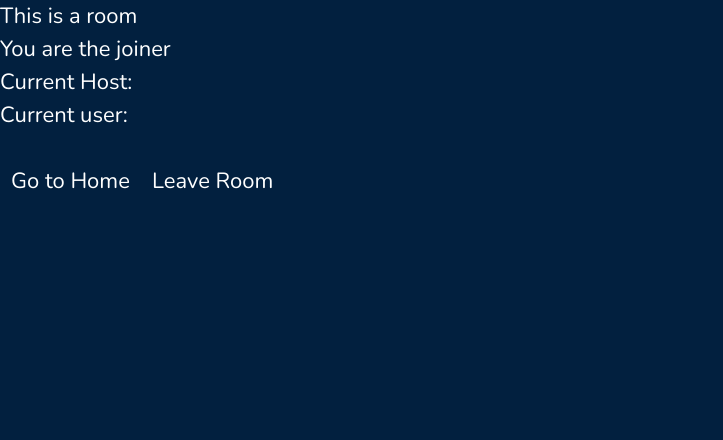
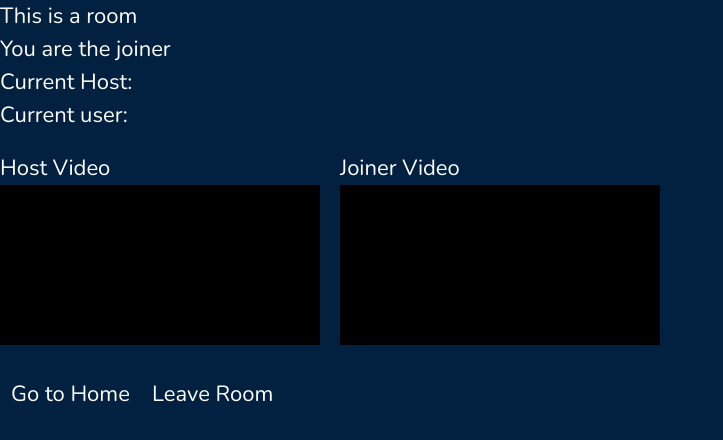
Before and after one commit to le6426/CastOff, a React (Vite) app in the folder client/: page /room/1 in a window 1280 px wide. Shown: the top 440 px of the page, without its empty margins (0-723 px from the left). Built offline with nearby package versions, Linux system fonts and the light colour scheme; no server answers.

Commit message:
Set up video/audio locally

```diff
--- a/client/src/Room.tsx
+++ b/client/src/Room.tsx
@@ -9,6 +9,12 @@ const Room = () => {
   const [inviteLink, setInviteLink] = useState(``);
   const [joinError, setJoinError] = useState(``);
   const [readyForConnection, setReadyForConnection] = useState(false);
+
+  // Video element refs
+  const hostVideoRef = useRef<HTMLVideoElement | null>(null);
+  const joinerVideoRef = useRef<HTMLVideoElement | null>(null);
+  // Ref to store local stream so WebRTC can access it later
+  const localStreamRef = useRef<MediaStream | null>(null);
 
   const isInitializingRef = useRef(false);
 
@@ -82,6 +88,41 @@ const Room = () => {
     initializeRoom();
   }, [roomID]);
 
+  // 2. Capture Camera & Microphone Media Stream
+  useEffect(() => {
+    if (!readyForConnection) return;
+
+    let stream: MediaStream | null = null;
+
+    const startLocalMedia = async () => {
+      try {
+        stream = await navigator.mediaDevices.getUserMedia({
+          video: true,
+          audio: true,
+        });
+        localStreamRef.current = stream;
+
+        // Attach stream to host element if host, or joiner element if joiner
+        if (isHost && hostVideoRef.current) {
+          hostVideoRef.current.srcObject = stream;
+        } else if (!isHost && joinerVideoRef.current) {
+          joinerVideoRef.current.srcObject = stream;
+        }
+      } catch (err) {
+        console.error("Failed to get local user media:", err);
+      }
+    };
+
+    startLocalMedia();
+
+    // Cleanup: Turn off camera & mic hardware when leaving room
+    return () => {
+      if (stream) {
+        stream.getTracks().forEach((track) => track.stop());
+      }
+    };
+  }, [readyForConnection, isHost]);
+
   useEffect(() => {
     if (!roomID || !readyForConnection) return;
 
@@ -143,6 +184,28 @@ const Room = () => {
           <div>Current Host: {roomCreatorUser}</div>
           <div>Current user: {currentUser}</div>
           <div>{isHost ? <span>Invite link: {inviteLink}</span> : null}</div>
+          <div style={{ display: "flex", gap: "20px", marginTop: "20px" }}>
+            <div>
+              <h3>Host Video</h3>
+              <video
+                ref={hostVideoRef}
+                autoPlay
+                playsInline
+                muted={isHost} // Mute if this user is the host to prevent audio echo
+                style={{ width: "320px", background: "#000" }}
+              />
+            </div>
+            <div>
+              <h3>Joiner Video</h3>
+              <video
+                ref={joinerVideoRef}
+                autoPlay
+                playsInline
+                muted={!isHost} // Mute if this user is the joiner to prevent audio echo
+                style={{ width: "320px", background: "#000" }}
+              />
+            </div>
+          </div>
           <button>
             <Link to="/">Go to Home</Link>
           </button>
```
